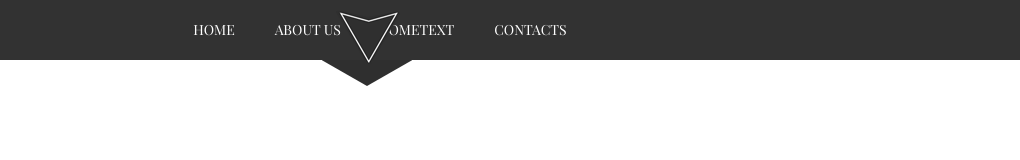
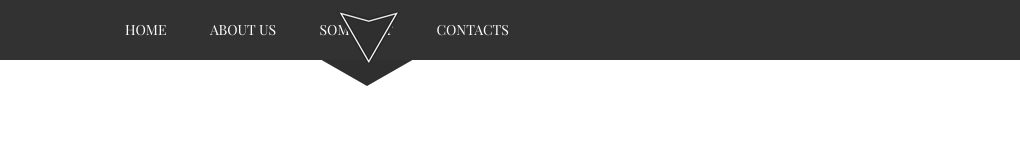
Before and after one commit to tuval1/sprint2, a website: page index.html in a window 1280 px wide. Shown: the full height of the page, 260-1280 px from the left. Drawn offline with Linux system fonts and the light colour scheme.

Commit message:
header fix

```diff
--- a/index.html
+++ b/index.html
@@ -9,7 +9,7 @@
 
 <body>
 <header>
-    <nav class="clean-list flex justify-center">
+    <nav class="clean-list ">
         <li><a href="">home</a></li>
         <li><a href="">About us</a></li>
         <li><a href="">Sometext</a></li>
--- a/scss/_header.scss
+++ b/scss/_header.scss
@@ -6,22 +6,15 @@ header {
   position: relative;
 
   nav {
-    width: 50%;
+    width: 550px;
     height: 60px;
     margin: 0 auto;
     font-size: 14px;
 
     li {
+      display: inline-block;
       line-height: 60px;
       margin: 0 20px;
-
-      &:nth-child(2) {
-        margin-right: 20px;
-      }
-
-      &:nth-child(3) {
-        margin-left: 20px;
-      }
 
       a {
         text-transform: uppercase;
```
Also changed, not shown: dist/style.css.
